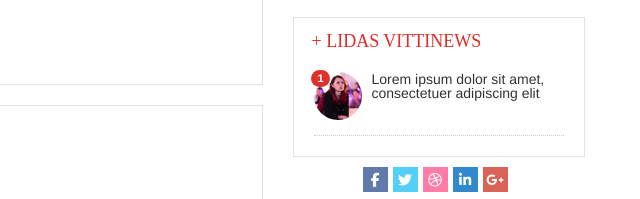
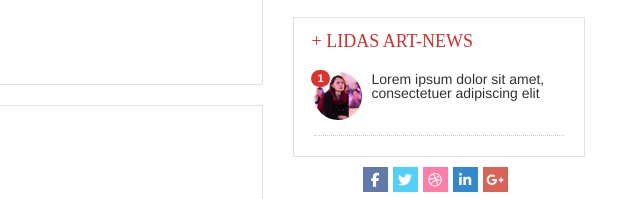
Before and after one commit to MalungoSebastiao/Art-News, a plain HTML site: page index.html in a window 1280 px wide. Shown: the part 385-584 px from the top of the page, 640-1280 px from the left. Drawn offline with nearby package versions, Linux system fonts and the light colour scheme.

Commit message:
Alteracao da palavra mais lidas

```diff
--- a/index.html
+++ b/index.html
@@ -102,7 +102,7 @@
                         </div>
                         <div class="box2">
                             <div class="sidebar_mais_lidas">
-                                <H2>+ Lidas VittiNews</H2>
+                                <H2>+ Lidas Art-News</H2>
                                 <div class="media mais_lidas">
                                     <a href="" class="pull-left"><img src="images/index.png" alt="" />
                                         <span class="badge">1</span>
```
